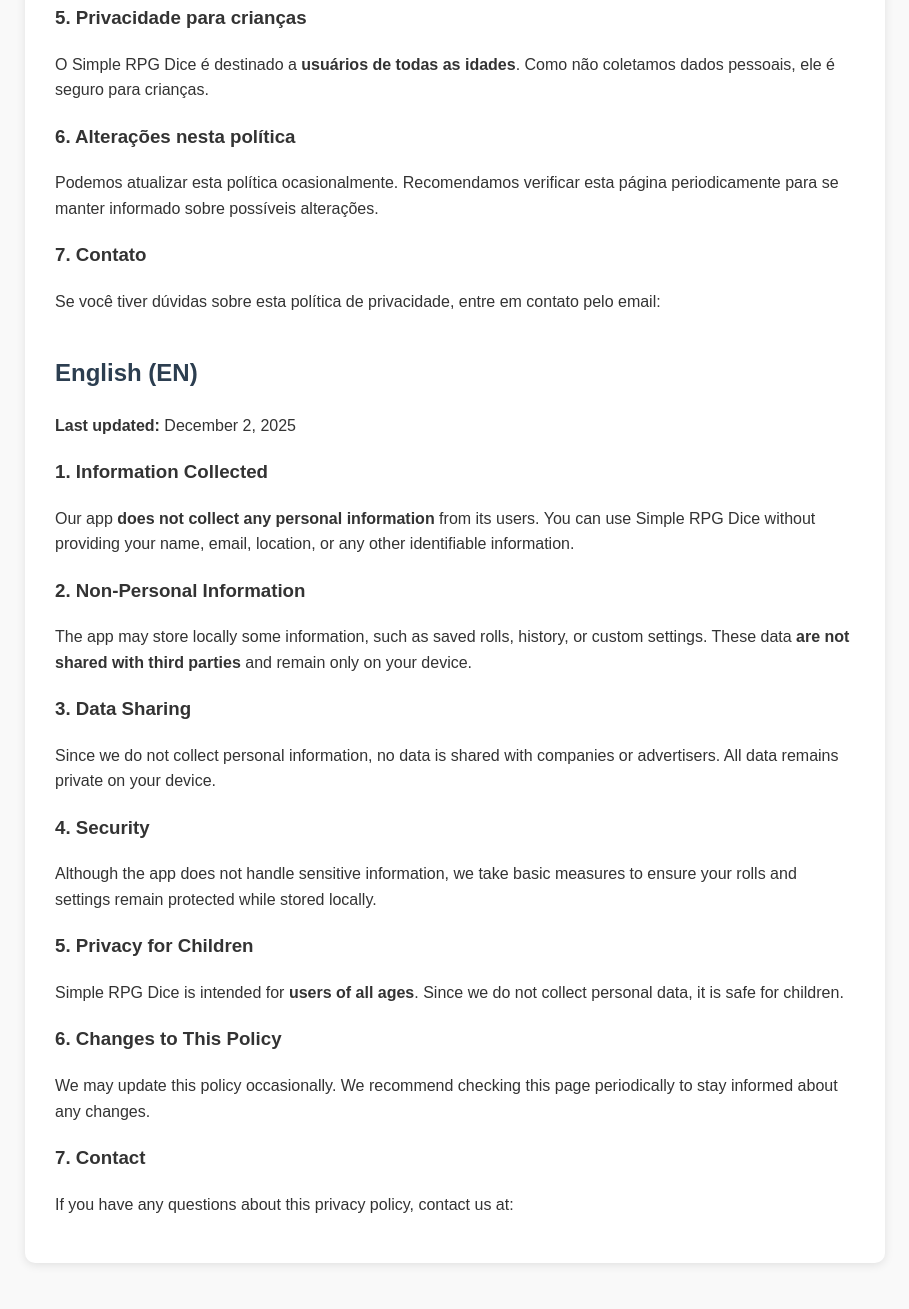
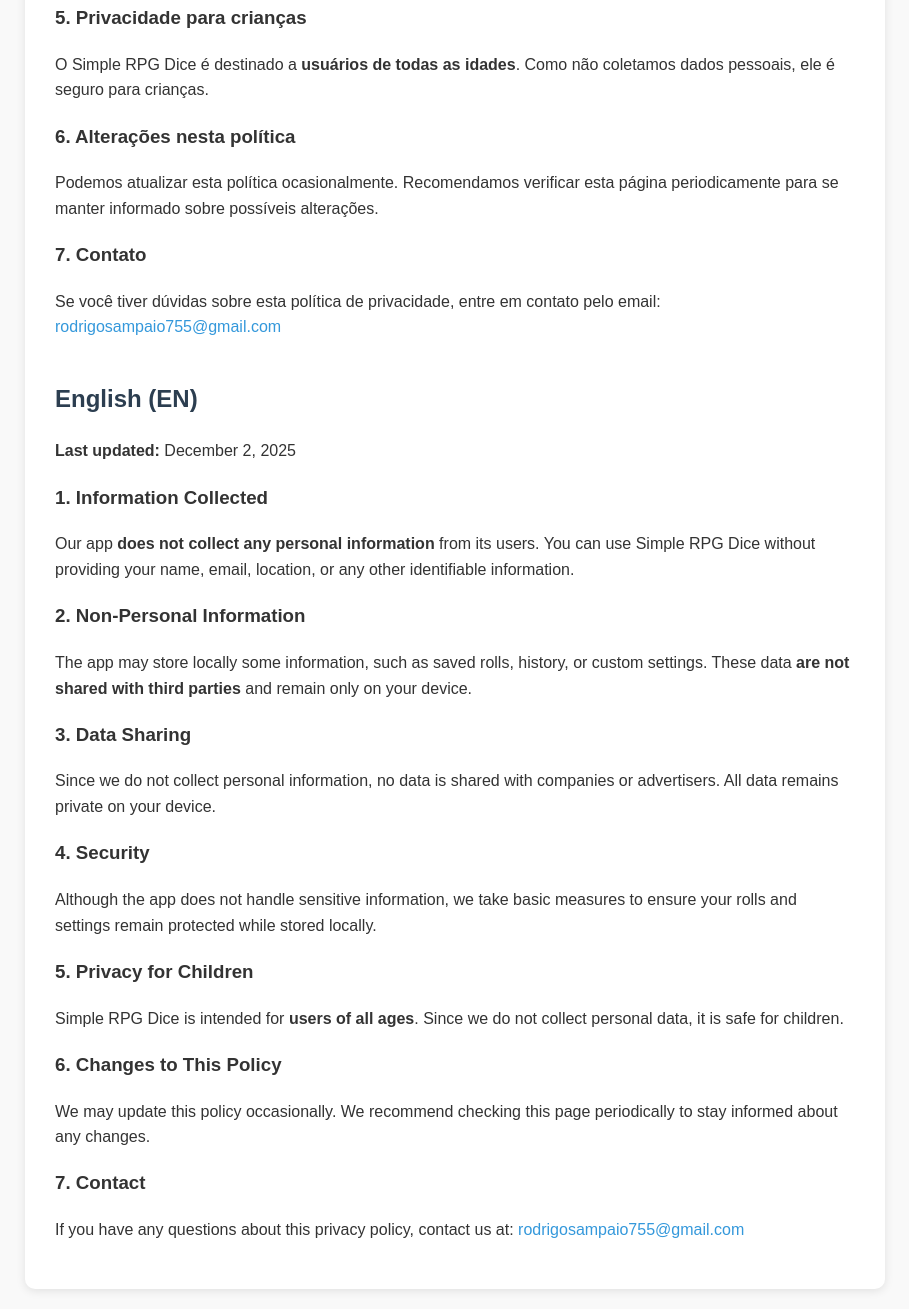
Before and after one commit to Omegarods/simple-rpg-dice-privacy, a plain HTML site: page index.html in a window 1280 px wide. Shown: the part 809-2118 px from the top of the page, without its empty margins (185-1094 px from the left). Before the commit the page ends 2092 px from the top, so only its background shows below. Drawn offline with Linux system fonts and the light colour scheme.

Commit message:
Update email links to use 'mailto' format

```diff
--- a/index.html
+++ b/index.html
@@ -46,7 +46,7 @@
             <p>Podemos atualizar esta política ocasionalmente. Recomendamos verificar esta página periodicamente para se manter informado sobre possíveis alterações.</p>
 
             <h3>7. Contato</h3>
-            <p>Se você tiver dúvidas sobre esta política de privacidade, entre em contato pelo email: <a href="rodrigosampaio755@gmail.com"></a></p>
+            <p>Se você tiver dúvidas sobre esta política de privacidade, entre em contato pelo email: <a href="mailto:rodrigosampaio755@gmail.com">rodrigosampaio755@gmail.com</a></p>
         </div>
 
         <!-- Seção em Inglês -->
@@ -73,7 +73,7 @@
             <p>We may update this policy occasionally. We recommend checking this page periodically to stay informed about any changes.</p>
 
             <h3>7. Contact</h3>
-            <p>If you have any questions about this privacy policy, contact us at: <a href="rodrigosampaio755@gmail.com"></a></p>
+            <p>If you have any questions about this privacy policy, contact us at: <a href="mailto:rodrigosampaio755@gmail.com">rodrigosampaio755@gmail.com</a></p>
         </div>
     </div>
 </body>
```
